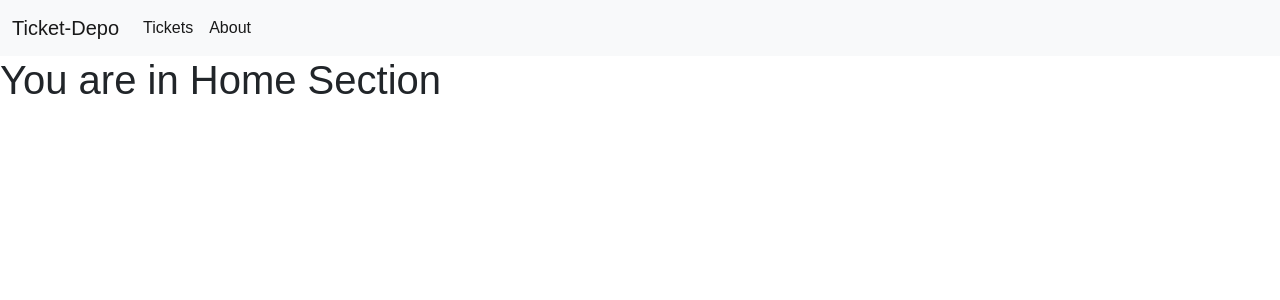
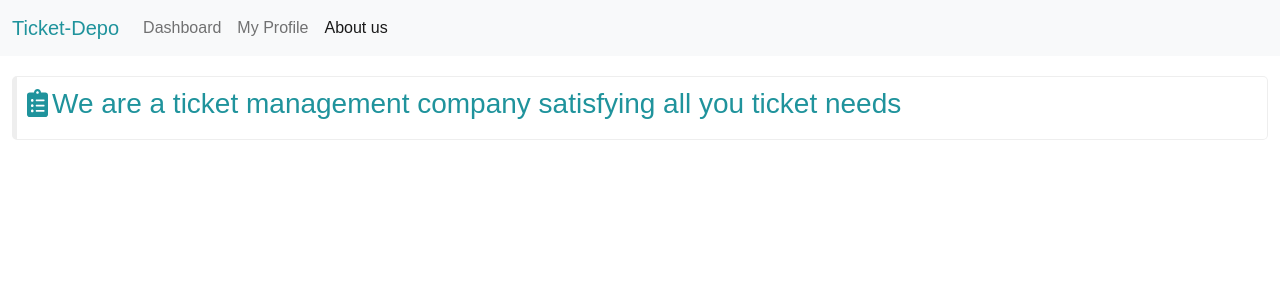
Before and after one commit to bhatia-di/TicketDepo, a React app in the folder ticket-depo-ui/: page / in a window 1280 px wide. Shown: the top 300 px of the page. Built offline with nearby package versions, Linux system fonts and the light colour scheme.

Commit message:
added UI to create

```diff
--- a/ticket-depo-ui/src/App.js
+++ b/ticket-depo-ui/src/App.js
@@ -5,14 +5,16 @@ import TicketViewerPage from "./routes/tickets/TicketViewerPage";
 import Home from "./routes/home/Home";
 import 'bootstrap/dist/css/bootstrap.min.css';
 import { Routes, Route, Link } from "react-router-dom";
+import TicketCreatorPage from "./routes/profile/TicketCreatorPage";
 
 
 export default function App() {
   return <React.Fragment>
   <Header/>
   <Routes>
-          <Route path="/about" element={<About />} />
-          <Route path="/tickets" element={<TicketViewerPage />} />
+          <Route path="/about" element={<Home />} />
+          <Route path="/dashboard" element={<TicketViewerPage />} />
+          <Route path="/you" element={<TicketCreatorPage />} />
           <Route path="/" element={<Home />} />
 
       </Routes>
--- a/ticket-depo-ui/src/components/Header.jsx
+++ b/ticket-depo-ui/src/components/Header.jsx
@@ -12,7 +12,7 @@ return (
   >
     <NavbarBrand href="/">
 
-      Ticket-Depo
+    <span className="color-aqua">Ticket-Depo</span>
     </NavbarBrand>
     <NavbarToggler onClick={function noRefCheck(){}} />
     <Collapse navbar>
@@ -21,13 +21,19 @@ return (
         navbar
       >
         <NavItem>
-          <NavLink href="/tickets" active>
-            Tickets
+          <NavLink href="/dashboard">
+            Dashboard
           </NavLink>
         </NavItem>
         <NavItem>
+          <NavLink href="/you" >
+            My Profile
+          </NavLink>
+        </NavItem>
+
+        <NavItem>
           <NavLink href="/about" active>
-            About
+            About us
           </NavLink>
         </NavItem>
 
--- a/ticket-depo-ui/src/routes/home/Home.jsx
+++ b/ticket-depo-ui/src/routes/home/Home.jsx
@@ -1,9 +1,22 @@
 import React from "react";
+import "../../styles/index.css";
+import { faClipboardList, faClipboardCheck, faChevronCircleLeft, faChevronCircleRight, faExclamationTriangle } from "@fortawesome/free-solid-svg-icons";
+import { FontAwesomeIcon } from "@fortawesome/react-fontawesome";
 
 
 export default function Home() {
     return(
-    <h1>You are in Home Section</h1>
+        <div className="container-fluid">
+            <div className={"card-layout"}>
+            <h3 className={"color-aqua"}>
+            <FontAwesomeIcon icon={faClipboardList} color="#1f939c" className={"mr-4"} />
+             <span className={"ml-2 p-1"}>
+                   We are a ticket management company satisfying all you ticket needs
+             </span>
+            </h3>
+     </div>
+        </div>
+
     );
 
 
--- /dev/null
+++ b/ticket-depo-ui/src/routes/profile/TicketCreatorPage.jsx
@@ -0,0 +1,15 @@
+import React, { useState } from "react";
+import ReactLoading from 'react-loading';
+
+export default function TicketCreatorPage() {
+
+
+    return(
+        <div className={"container-fluid"}>
+        </div>
+    );
+
+
+
+
+}
```
